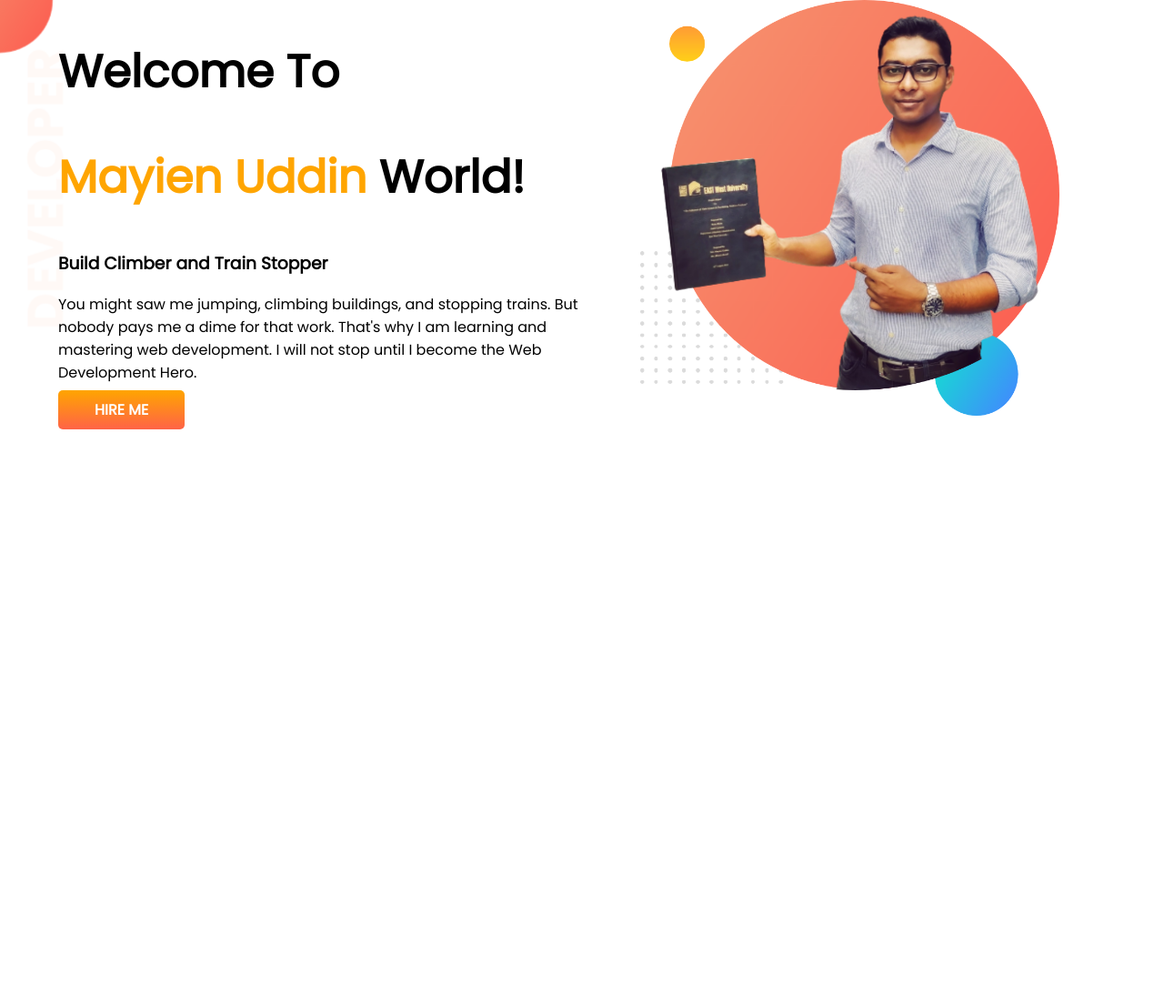
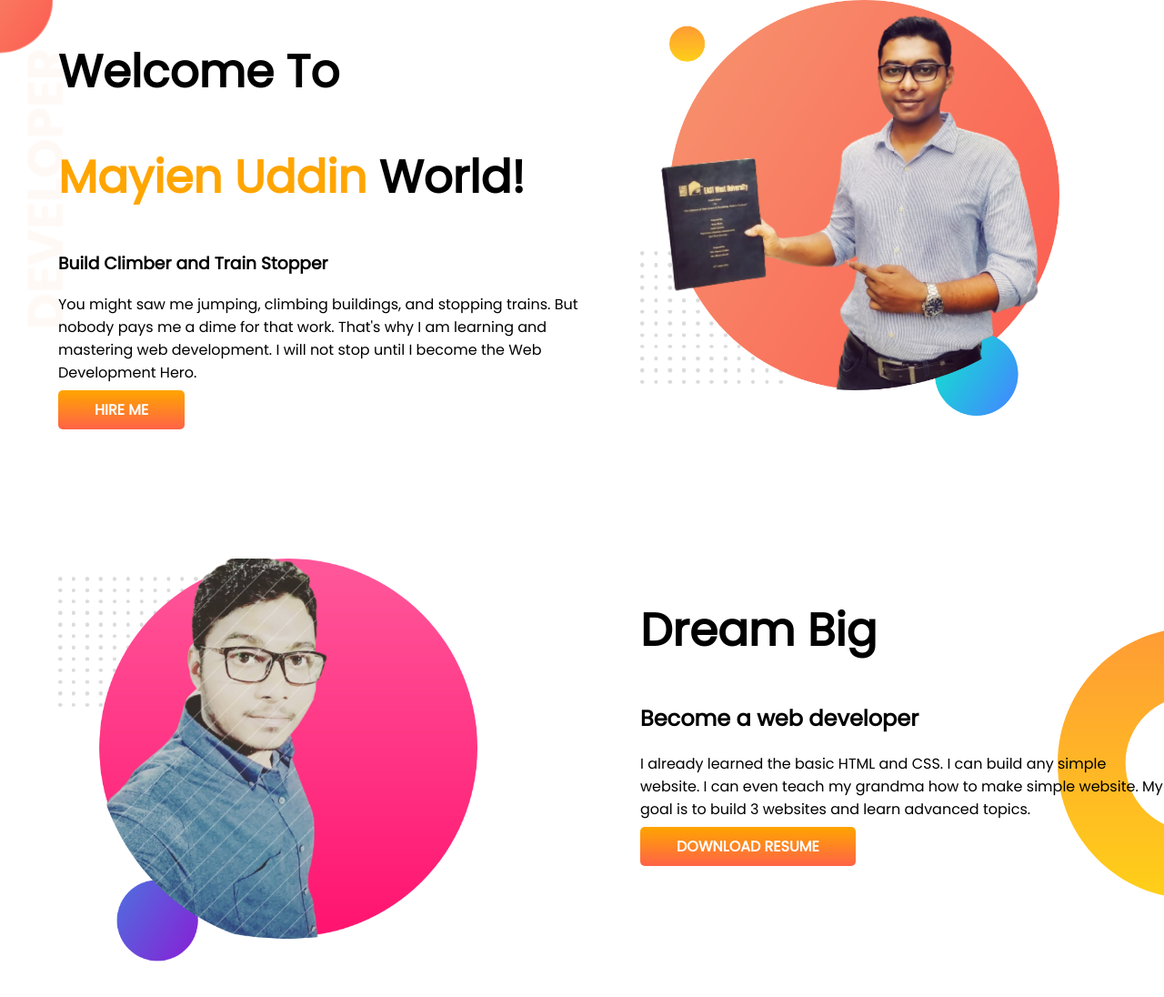
Before and after one commit to mynUddn/developer-portfolio, a plain HTML site: page index.html in a window 1280 px wide. Shown: the whole page at 91% size. Before the commit the page ends 800 px from the top, so only its background shows below. Drawn offline with Linux system fonts and the light colour scheme.

Commit message:
dream added

```diff
--- a/index.html
+++ b/index.html
@@ -25,12 +25,23 @@
                 That's why I am learning and mastering web development. I will not stop until I become the Web
                 Development
                 Hero.</p>
-                <a class="link-button" target="_blank" href="https://programminghero1.github.io/developer-portfolio/">HIRE ME</a>
+            <a class="link-button" target="_blank" href="https://programminghero1.github.io/developer-portfolio/">HIRE ME</a>
         </div>
         <div class="half-width">
             <img src="images/myn-tp.png" alt="">
         </div>
     </section>
+    <section class="dream-big">
+        <div class="half-width">
+            <img src="images/myn-pic2.png" alt="">
+        </div>
+        <div class="half-width">
+            <h1>Dream Big</h1>
+            <h2>Become a web developer</h2>
+            <p>I already learned the basic HTML and CSS. I can build any simple website. I can even teach my grandma how to make simple website. My goal is to build 3 websites and learn advanced topics.</p>
+            <a class="link-button" target="_blank" href="">DOWNLOAD RESUME</a>
+        </div>
+    </section>
 </body>
 
 </html>
--- a/style.css
+++ b/style.css
@@ -13,6 +13,7 @@ h1 {
 
 section {
     display: flex;
+    margin-bottom: 150px;
 }
 
 .half-width {
@@ -24,7 +25,7 @@ section {
     width: 80%;
 }
 
-.link-button{
+.link-button {
     text-decoration: none;
     background-image: linear-gradient(orange, tomato);
     padding: 10px 40px;
@@ -33,7 +34,13 @@ section {
     border-radius: 5px;
 }
 
-.top-banner{
+.top-banner {
     background-image: url(images/top-banner.png);
     background-repeat: no-repeat;
 }
+
+.dream-big{
+    background-image: url(images/dream-bg.png);
+    background-repeat: no-repeat;
+    background-position: right;
+}
```
Also changed, not shown: images/myn-pic2.png (added).
